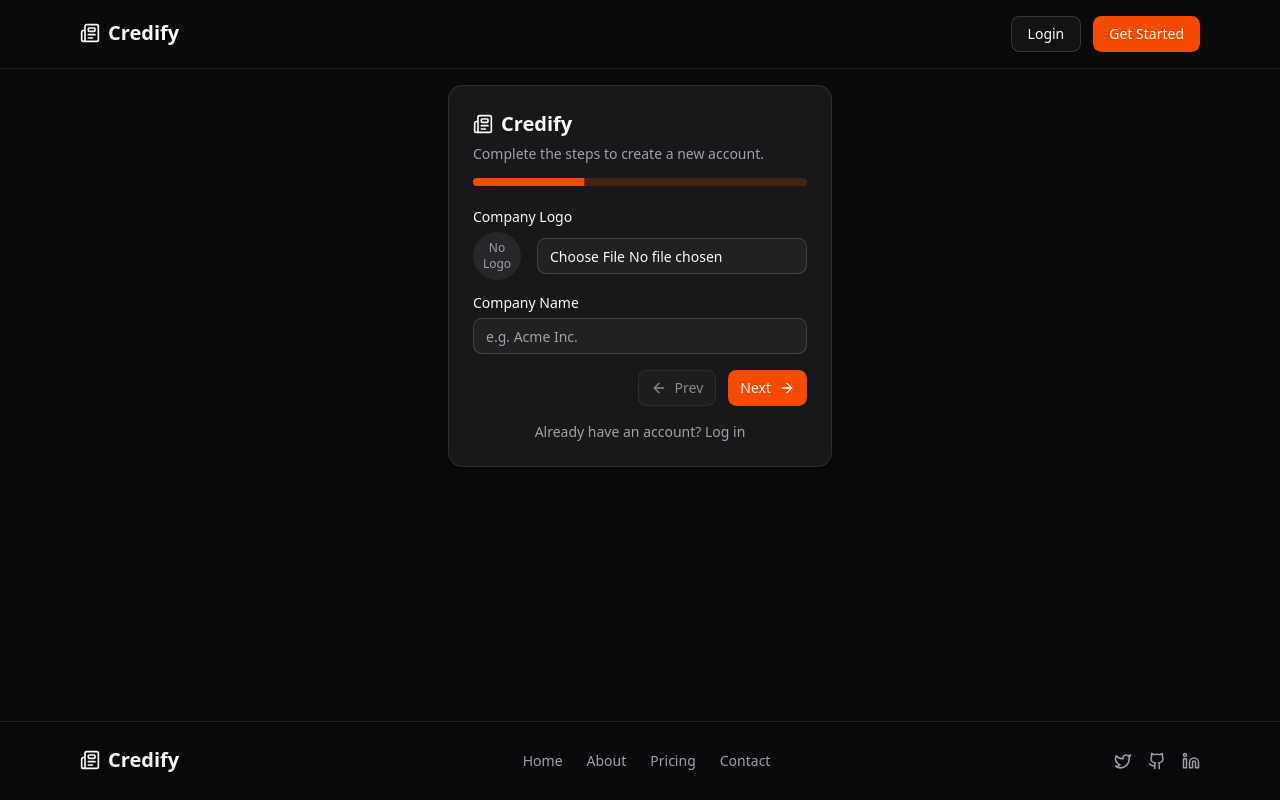
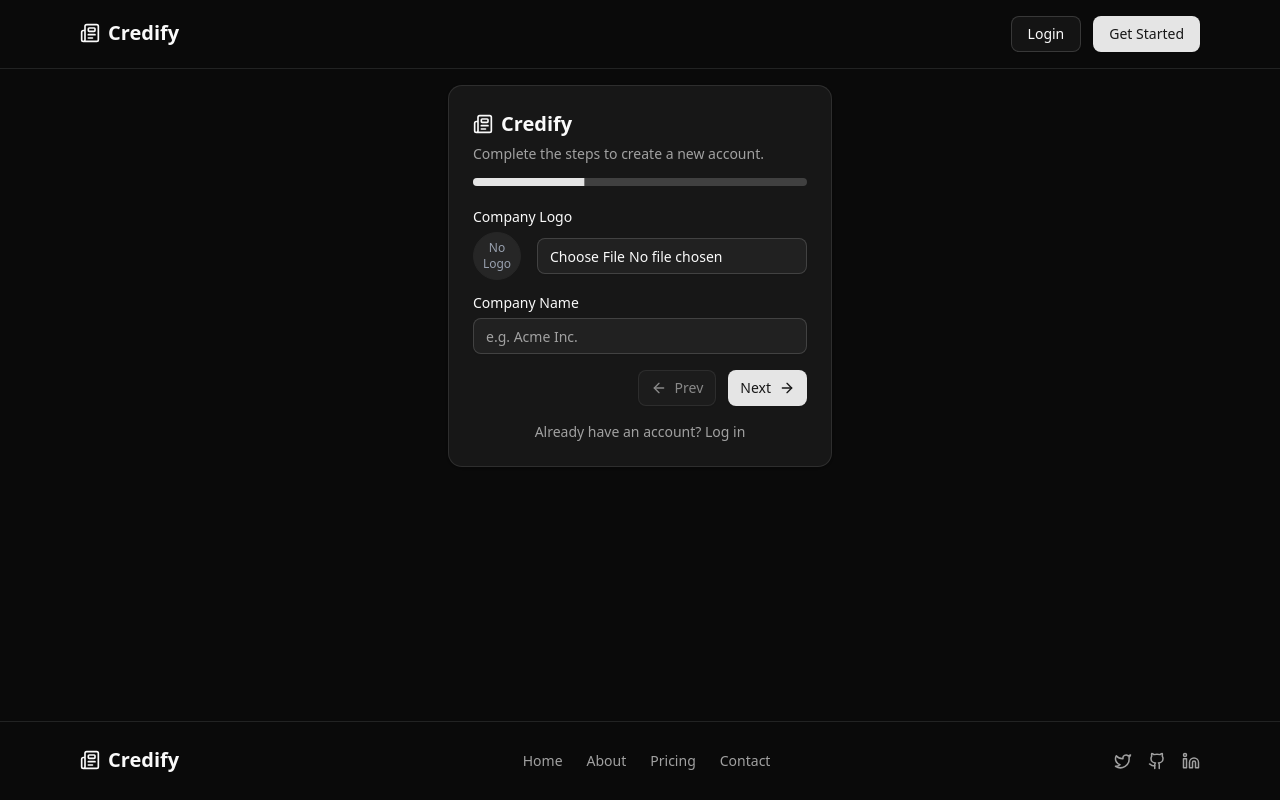
Before and after one commit to devsandeepsharma/Credify, a React (Vite) app: page /signup in a window 1280 px wide. Built offline with nearby package versions, Linux system fonts and the light colour scheme.

Commit message:
theme changed

```diff
--- a/src/index.css
+++ b/src/index.css
@@ -44,70 +44,71 @@
 :root {
   --radius: 0.65rem;
   --background: oklch(1 0 0);
-  --foreground: oklch(0.141 0.005 285.823);
+  --foreground: oklch(0.145 0 0);
   --card: oklch(1 0 0);
-  --card-foreground: oklch(0.141 0.005 285.823);
+  --card-foreground: oklch(0.145 0 0);
   --popover: oklch(1 0 0);
-  --popover-foreground: oklch(0.141 0.005 285.823);
-  --primary: oklch(0.705 0.213 47.604);
-  --primary-foreground: oklch(0.98 0.016 73.684);
-  --secondary: oklch(0.967 0.001 286.375);
-  --secondary-foreground: oklch(0.21 0.006 285.885);
-  --muted: oklch(0.967 0.001 286.375);
-  --muted-foreground: oklch(0.552 0.016 285.938);
-  --accent: oklch(0.967 0.001 286.375);
-  --accent-foreground: oklch(0.21 0.006 285.885);
+  --popover-foreground: oklch(0.145 0 0);
+  --primary: oklch(0.205 0 0);
+  --primary-foreground: oklch(0.985 0 0);
+  --secondary: oklch(0.97 0 0);
+  --secondary-foreground: oklch(0.205 0 0);
+  --muted: oklch(0.97 0 0);
+  --muted-foreground: oklch(0.556 0 0);
+  --accent: oklch(0.97 0 0);
+  --accent-foreground: oklch(0.205 0 0);
   --destructive: oklch(0.577 0.245 27.325);
-  --border: oklch(0.92 0.004 286.32);
-  --input: oklch(0.92 0.004 286.32);
-  --ring: oklch(0.705 0.213 47.604);
+  --border: oklch(0.922 0 0);
+  --input: oklch(0.922 0 0);
+  --ring: oklch(0.708 0 0);
   --chart-1: oklch(0.646 0.222 41.116);
   --chart-2: oklch(0.6 0.118 184.704);
   --chart-3: oklch(0.398 0.07 227.392);
   --chart-4: oklch(0.828 0.189 84.429);
   --chart-5: oklch(0.769 0.188 70.08);
+  --radius: 0.625rem;
   --sidebar: oklch(0.985 0 0);
-  --sidebar-foreground: oklch(0.141 0.005 285.823);
-  --sidebar-primary: oklch(0.705 0.213 47.604);
-  --sidebar-primary-foreground: oklch(0.98 0.016 73.684);
-  --sidebar-accent: oklch(0.967 0.001 286.375);
-  --sidebar-accent-foreground: oklch(0.21 0.006 285.885);
-  --sidebar-border: oklch(0.92 0.004 286.32);
-  --sidebar-ring: oklch(0.705 0.213 47.604);
+  --sidebar-foreground: oklch(0.145 0 0);
+  --sidebar-primary: oklch(0.205 0 0);
+  --sidebar-primary-foreground: oklch(0.985 0 0);
+  --sidebar-accent: oklch(0.97 0 0);
+  --sidebar-accent-foreground: oklch(0.205 0 0);
+  --sidebar-border: oklch(0.922 0 0);
+  --sidebar-ring: oklch(0.708 0 0);
 }
 
 .dark {
-  --background: oklch(0.141 0.005 285.823);
+  --background: oklch(0.145 0 0);
   --foreground: oklch(0.985 0 0);
-  --card: oklch(0.21 0.006 285.885);
+  --card: oklch(0.205 0 0);
   --card-foreground: oklch(0.985 0 0);
-  --popover: oklch(0.21 0.006 285.885);
+  --popover: oklch(0.205 0 0);
   --popover-foreground: oklch(0.985 0 0);
-  --primary: oklch(0.646 0.222 41.116);
-  --primary-foreground: oklch(0.98 0.016 73.684);
-  --secondary: oklch(0.274 0.006 286.033);
+  --primary: oklch(0.922 0 0);
+  --primary-foreground: oklch(0.205 0 0);
+  --secondary: oklch(0.269 0 0);
   --secondary-foreground: oklch(0.985 0 0);
-  --muted: oklch(0.274 0.006 286.033);
-  --muted-foreground: oklch(0.705 0.015 286.067);
-  --accent: oklch(0.274 0.006 286.033);
+  --muted: oklch(0.269 0 0);
+  --muted-foreground: oklch(0.708 0 0);
+  --accent: oklch(0.269 0 0);
   --accent-foreground: oklch(0.985 0 0);
   --destructive: oklch(0.704 0.191 22.216);
   --border: oklch(1 0 0 / 10%);
   --input: oklch(1 0 0 / 15%);
-  --ring: oklch(0.646 0.222 41.116);
+  --ring: oklch(0.556 0 0);
   --chart-1: oklch(0.488 0.243 264.376);
   --chart-2: oklch(0.696 0.17 162.48);
   --chart-3: oklch(0.769 0.188 70.08);
   --chart-4: oklch(0.627 0.265 303.9);
   --chart-5: oklch(0.645 0.246 16.439);
-  --sidebar: oklch(0.21 0.006 285.885);
+  --sidebar: oklch(0.205 0 0);
   --sidebar-foreground: oklch(0.985 0 0);
-  --sidebar-primary: oklch(0.646 0.222 41.116);
-  --sidebar-primary-foreground: oklch(0.98 0.016 73.684);
-  --sidebar-accent: oklch(0.274 0.006 286.033);
+  --sidebar-primary: oklch(0.488 0.243 264.376);
+  --sidebar-primary-foreground: oklch(0.985 0 0);
+  --sidebar-accent: oklch(0.269 0 0);
   --sidebar-accent-foreground: oklch(0.985 0 0);
   --sidebar-border: oklch(1 0 0 / 10%);
-  --sidebar-ring: oklch(0.646 0.222 41.116);
+  --sidebar-ring: oklch(0.556 0 0);
 }
 
 @layer base {
```
